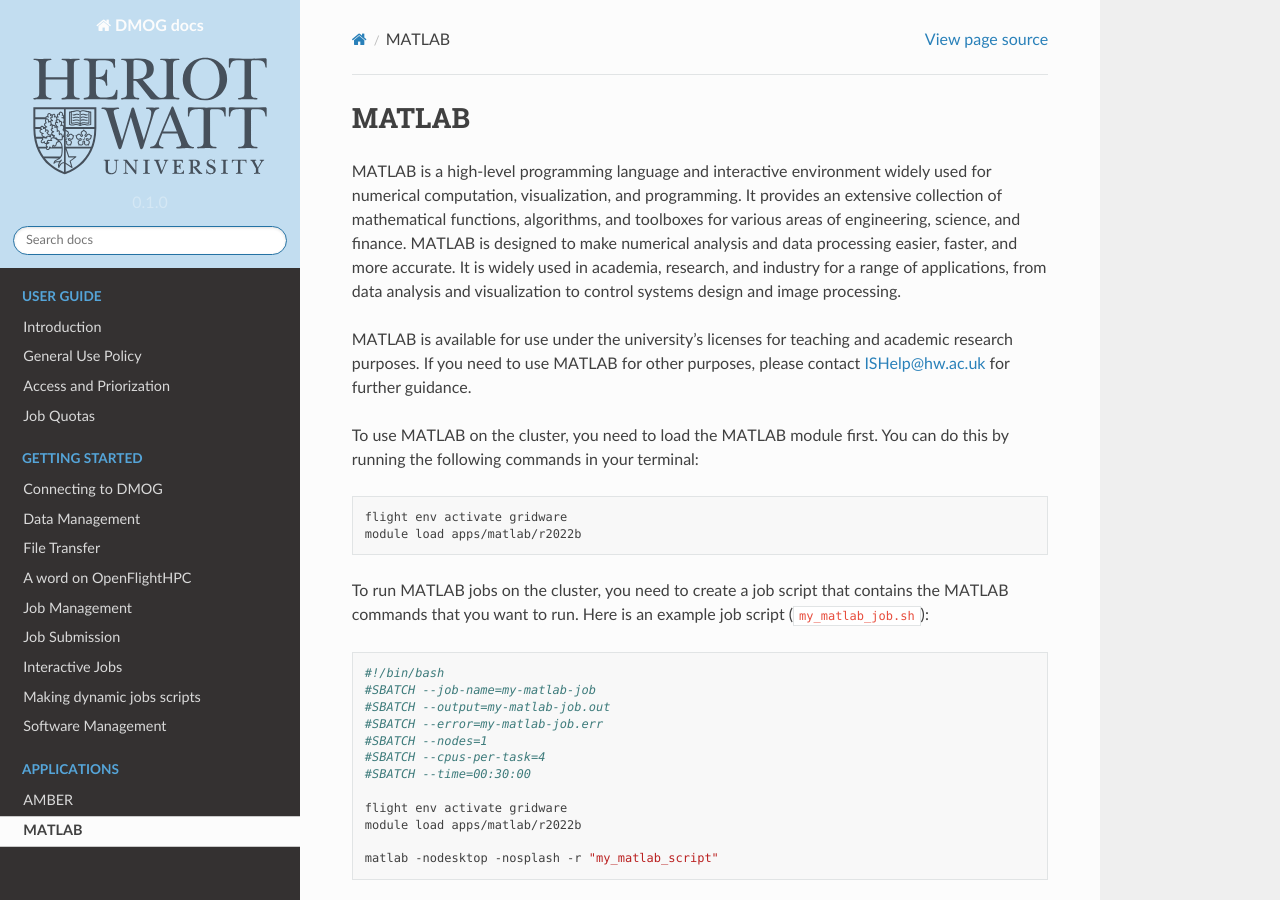
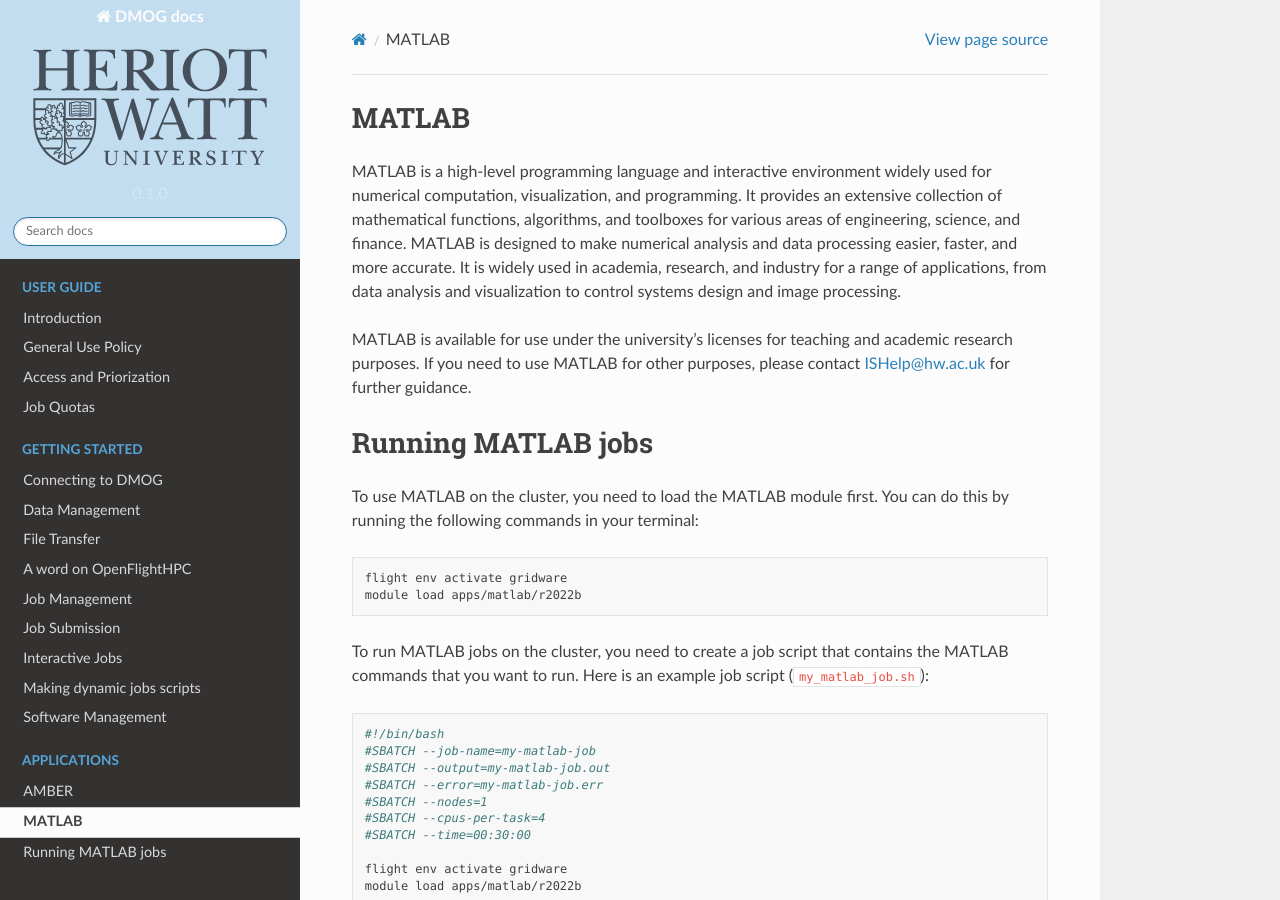
Before and after one commit to jm130/dmogdocs, a Sphinx documentation site: the page built from docs/source/applications/matlab.rst, in a window 1280 px wide and 900 px high. Built offline with Sphinx 7.4.7 and the Read the Docs theme 2.0.0, drawn with Linux system fonts in a browser that asks for light colours.

Commit message:
Update matlab.rst

```diff
--- a/docs/source/applications/matlab.rst
+++ b/docs/source/applications/matlab.rst
@@ -12,6 +12,9 @@
 MATLAB is available for use under the university's licenses for teaching and academic
 research purposes. If you need to use MATLAB for other purposes, please contact
 ISHelp@hw.ac.uk for further guidance.
+
+Running MATLAB jobs
+===================
 
 To use MATLAB on the cluster, you need to load the MATLAB module first.
 You can do this by running the following commands in your terminal:
```
